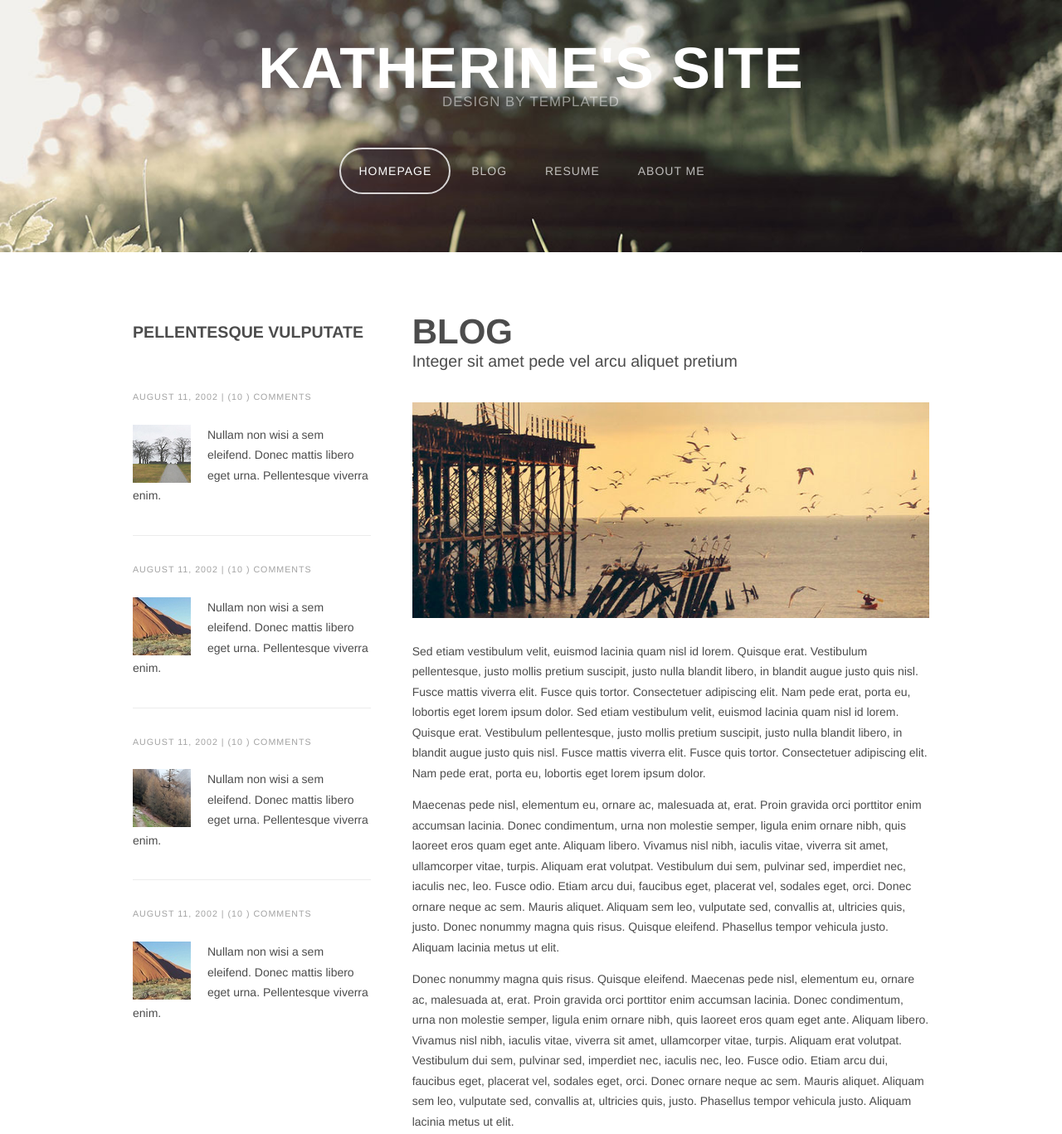
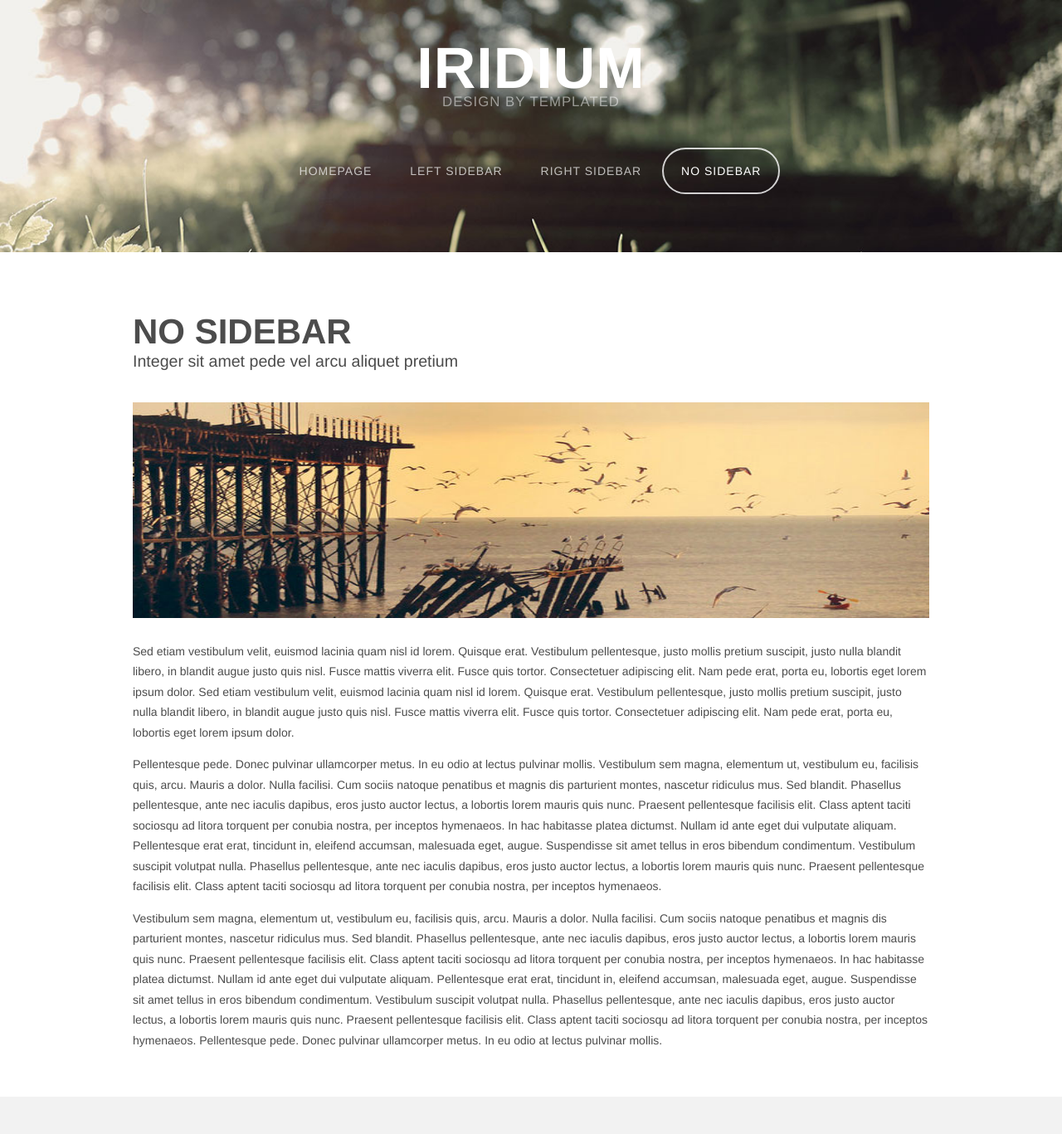
Before and after one commit to Karettii/beginning, a plain HTML site: page left-sidebar.html in a window 1280 px wide. Shown: the top 1367 px of the page at 83% size. Drawn offline with nearby package versions, Linux system fonts and the light colour scheme.

Commit message:
Update left-sidebar.html

```diff
--- a/left-sidebar.html
+++ b/left-sidebar.html
@@ -4,7 +4,7 @@
     templated.co @templatedco
     Released for free under the Creative Commons Attribution 3.0 license (templated.co/license)
 --><html><head><title>Iridium by TEMPLATED</title><meta http-equiv="content-type" content="text/html; charset=utf-8"><meta name="description" content=""><meta name="keywords" content=""><meta name="robots" content="index, follow, max-image-preview:large, max-snippet:-1, max-video-preview:-1"><link href="//fonts.googleapis.com/css?family=Arimo:400,700" rel="stylesheet" type="text/css"><!--[if lte IE 8]><script src="js/html5shiv.js"></script><![endif]--><script src="//ajax.googleapis.com/ajax/libs/jquery/1.11.0/jquery.min.js"></script><script src="js/skel.min.js"></script><script src="js/skel-panels.min.js"></script><script src="js/init.js"></script><noscript>
-			<link rel="stylesheet" href="css/skel-noscript.css"><link rel="stylesheet" href="css/style.css"><link rel="stylesheet" href="css/style-desktop.css"></noscript><!--[if lte IE 8]><link rel="stylesheet" href="css/ie/v8.css" /><![endif]--><!--[if lte IE 9]><link rel="stylesheet" href="css/ie/v9.css" /><![endif]--></head><body>
+			<link rel="stylesheet" href="css/skel-noscript.css"><link rel="stylesheet" href="css/style.css"><link rel="stylesheet" href="css/style-desktop.css"></noscript><!--[if lte IE 8]><link rel="stylesheet" href="css/ie/v8.css" /><![endif]--><!--[if lte IE 9]><link rel="stylesheet" href="css/ie/v9.css" /><![endif]--></head><body class="no-sidebar">
 
 		<!-- Header -->
 		<div id="header">
@@ -12,15 +12,15 @@
 
 				<!-- Logo -->
 				<div id="logo">
-					<h1><a href="#">Katherine's Site</a></h1>
+					<h1><a href="#">Iridium</a></h1>
 					<span>Design by TEMPLATED</span>
 				</div>
 
 				<!-- Nav -->
-				<nav id="nav"><ul><li class="active"><a href="index.html">Homepage</a></li>
-						<li><a href="left-sidebar.html">Blog</a></li>
-						<li><a href="right-sidebar.html">Resume</a></li>
-						<li><a href="no-sidebar.html">About Me</a></li>
+				<nav id="nav"><ul><li><a href="index.html">Homepage</a></li>
+						<li><a href="left-sidebar.html">Left Sidebar</a></li>
+						<li><a href="right-sidebar.html">Right Sidebar</a></li>
+						<li class="active"><a href="no-sidebar.html">No Sidebar</a></li>
 					</ul></nav></div>
 		</div>
 
@@ -29,35 +29,14 @@
 			<div class="container">
 				<div class="row">
 
-					<!-- Sidebar -->
-					<div id="sidebar" class="4u">
-						<section><header><h2>Pellentesque vulputate</h2>
-							</header><ul class="style"><li>
-									<p class="posted">August 11, 2002  |  (10 )  Comments</p>
-									<img src="images/pic04.jpg" alt="" width="70" height="70"><p class="text">Nullam non wisi a sem eleifend. Donec mattis libero eget urna. Pellentesque viverra enim.</p>
-								</li>
-								<li>
-									<p class="posted">August 11, 2002  |  (10 )  Comments</p>
-									<img src="images/pic05.jpg" alt="" width="70" height="70"><p class="text">Nullam non wisi a sem eleifend. Donec mattis libero eget urna. Pellentesque viverra enim.</p>
-								</li>
-								<li>
-									<p class="posted">August 11, 2002  |  (10 )  Comments</p>
-									<img src="images/pic06.jpg" alt="" width="70" height="70"><p class="text">Nullam non wisi a sem eleifend. Donec mattis libero eget urna. Pellentesque viverra enim.</p>
-								</li>
-								<li>
-									<p class="posted">August 11, 2002  |  (10 )  Comments</p>
-									<img src="images/pic05.jpg" alt="" width="70" height="70"><p class="text">Nullam non wisi a sem eleifend. Donec mattis libero eget urna. Pellentesque viverra enim.</p>
-								</li>
-							</ul></section></div>
-
 					<!-- Content -->
-					<div id="content" class="8u skel-cell-important">
-						<section><header><h2>Blog</h2>
+					<div id="content" class="12u skel-cell-important">
+						<section><header><h2>No Sidebar</h2>
 								<span class="byline">Integer sit amet pede vel arcu aliquet pretium</span>
 							</header><a href="#" class="image full"><img src="images/pic07.jpg" alt="" width="700" height="260"></a>
 							<p>Sed etiam vestibulum velit, euismod lacinia quam nisl id lorem. Quisque erat. Vestibulum pellentesque, justo mollis pretium suscipit, justo nulla blandit libero, in blandit augue justo quis nisl. Fusce mattis viverra elit. Fusce quis tortor. Consectetuer adipiscing elit. Nam pede erat, porta eu, lobortis eget lorem ipsum dolor. Sed etiam vestibulum velit, euismod lacinia quam nisl id lorem. Quisque erat. Vestibulum pellentesque, justo mollis pretium suscipit, justo nulla blandit libero, in blandit augue justo quis nisl. Fusce mattis viverra elit. Fusce quis tortor. Consectetuer adipiscing elit. Nam pede erat, porta eu, lobortis eget lorem ipsum dolor.</p>
-							<p>Maecenas pede nisl, elementum eu, ornare ac, malesuada at, erat. Proin gravida orci porttitor enim accumsan lacinia. Donec condimentum, urna non molestie semper, ligula enim ornare nibh, quis laoreet eros quam eget ante. Aliquam libero. Vivamus nisl nibh, iaculis vitae, viverra sit amet, ullamcorper vitae, turpis. Aliquam erat volutpat. Vestibulum dui sem, pulvinar sed, imperdiet nec, iaculis nec, leo. Fusce odio. Etiam arcu dui, faucibus eget, placerat vel, sodales eget, orci. Donec ornare neque ac sem. Mauris aliquet. Aliquam sem leo, vulputate sed, convallis at, ultricies quis, justo. Donec nonummy magna quis risus. Quisque eleifend. Phasellus tempor vehicula justo. Aliquam lacinia metus ut elit.</p>
-							<p>Donec nonummy magna quis risus. Quisque eleifend. Maecenas pede nisl, elementum eu, ornare ac, malesuada at, erat. Proin gravida orci porttitor enim accumsan lacinia. Donec condimentum, urna non molestie semper, ligula enim ornare nibh, quis laoreet eros quam eget ante. Aliquam libero. Vivamus nisl nibh, iaculis vitae, viverra sit amet, ullamcorper vitae, turpis. Aliquam erat volutpat. Vestibulum dui sem, pulvinar sed, imperdiet nec, iaculis nec, leo. Fusce odio. Etiam arcu dui, faucibus eget, placerat vel, sodales eget, orci. Donec ornare neque ac sem. Mauris aliquet. Aliquam sem leo, vulputate sed, convallis at, ultricies quis, justo. Phasellus tempor vehicula justo. Aliquam lacinia metus ut elit.</p>
+							<p>Pellentesque pede. Donec pulvinar ullamcorper metus. In eu odio at lectus pulvinar mollis. Vestibulum sem magna, elementum ut, vestibulum eu, facilisis quis, arcu. Mauris a dolor. Nulla facilisi. Cum sociis natoque penatibus et magnis dis parturient montes, nascetur ridiculus mus. Sed blandit. Phasellus pellentesque, ante nec iaculis dapibus, eros justo auctor lectus, a lobortis lorem mauris quis nunc. Praesent pellentesque facilisis elit. Class aptent taciti sociosqu ad litora torquent per conubia nostra, per inceptos hymenaeos. In hac habitasse platea dictumst. Nullam id ante eget dui vulputate aliquam. Pellentesque erat erat, tincidunt in, eleifend accumsan, malesuada eget, augue. Suspendisse sit amet tellus in eros bibendum condimentum. Vestibulum suscipit volutpat nulla. Phasellus pellentesque, ante nec iaculis dapibus, eros justo auctor lectus, a lobortis lorem mauris quis nunc. Praesent pellentesque facilisis elit. Class aptent taciti sociosqu ad litora torquent per conubia nostra, per inceptos hymenaeos.</p>
+							<p>Vestibulum sem magna, elementum ut, vestibulum eu, facilisis quis, arcu. Mauris a dolor. Nulla facilisi. Cum sociis natoque penatibus et magnis dis parturient montes, nascetur ridiculus mus. Sed blandit. Phasellus pellentesque, ante nec iaculis dapibus, eros justo auctor lectus, a lobortis lorem mauris quis nunc. Praesent pellentesque facilisis elit. Class aptent taciti sociosqu ad litora torquent per conubia nostra, per inceptos hymenaeos. In hac habitasse platea dictumst. Nullam id ante eget dui vulputate aliquam. Pellentesque erat erat, tincidunt in, eleifend accumsan, malesuada eget, augue. Suspendisse sit amet tellus in eros bibendum condimentum. Vestibulum suscipit volutpat nulla. Phasellus pellentesque, ante nec iaculis dapibus, eros justo auctor lectus, a lobortis lorem mauris quis nunc. Praesent pellentesque facilisis elit. Class aptent taciti sociosqu ad litora torquent per conubia nostra, per inceptos hymenaeos. Pellentesque pede. Donec pulvinar ullamcorper metus. In eu odio at lectus pulvinar mollis.</p>
 						</section></div>
 
 				</div>
```
